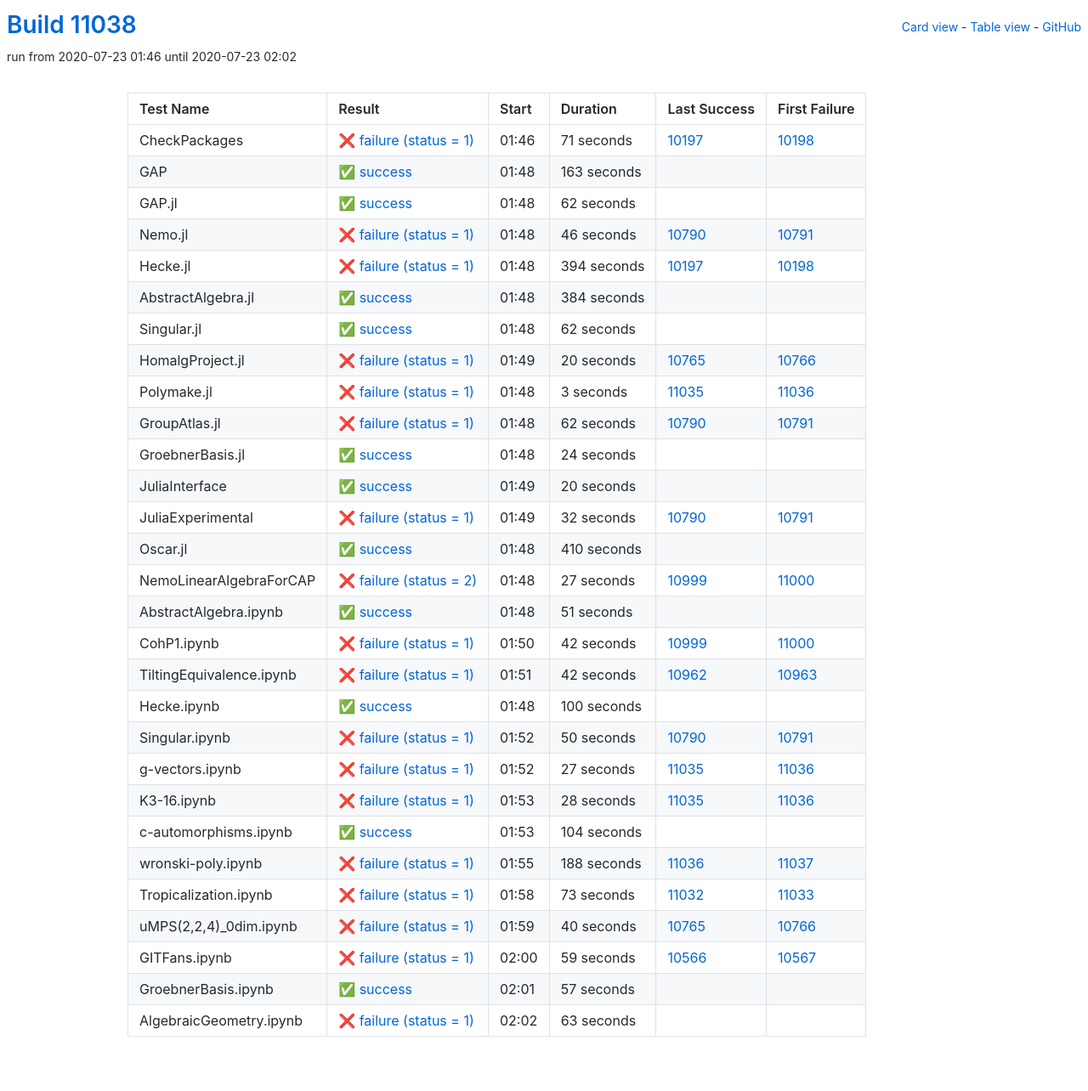
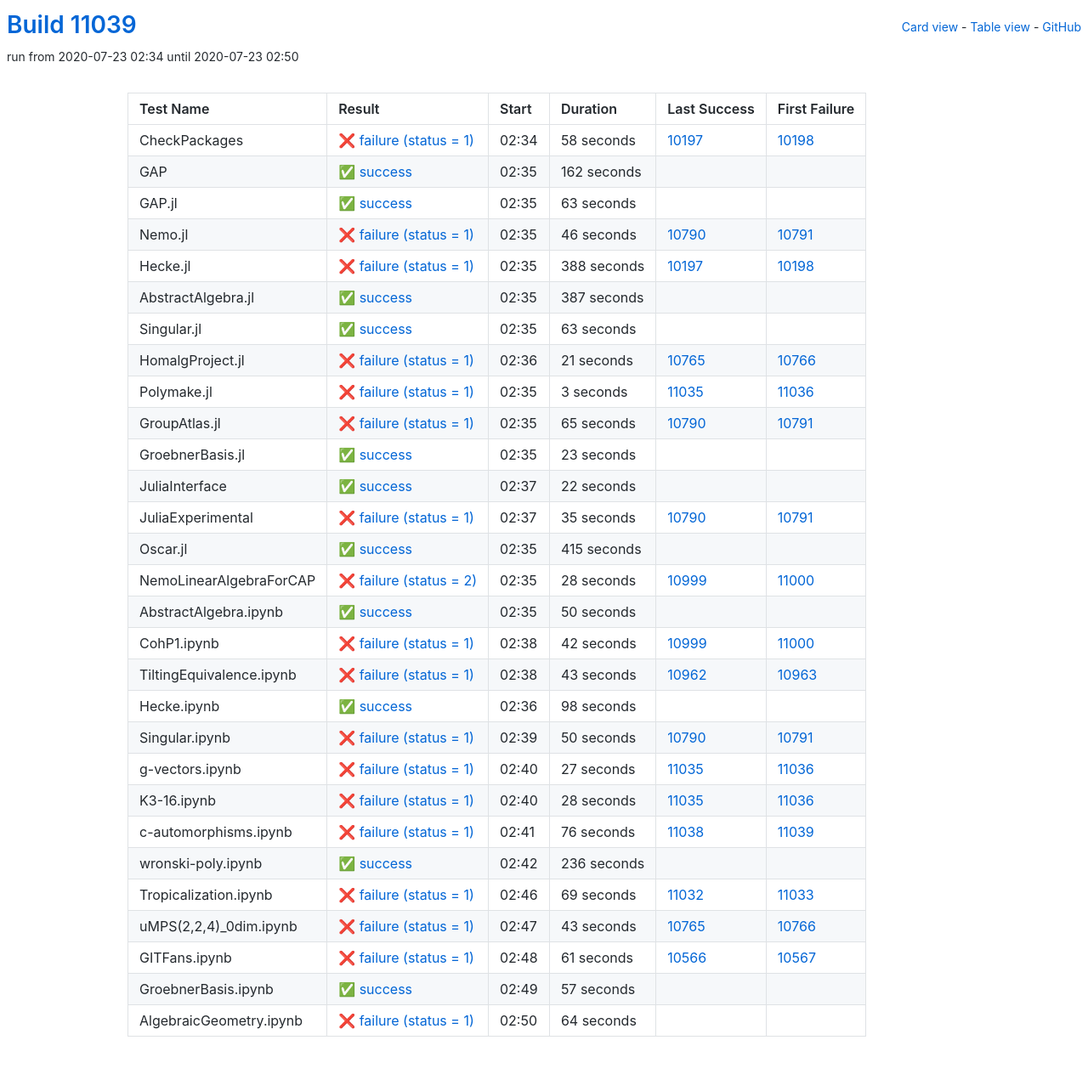
Before and after one commit to oscar-system/oscar-ci-status, a Jekyll site: the page built from table.html, in a window 1280 px wide. Shown: the whole page at 85% size. Built offline with Jekyll 4.4.1, drawn with Linux system fonts in a browser that asks for light colours.

Commit message:
Build #11039

```diff
--- a/_data/ci.yml
+++ b/_data/ci.yml
@@ -1,6 +1,6 @@
 ---
-build: 11038
-build_url: https://oscarci.mathematik.uni-kl.de/job/oscar/11038/
+build: 11039
+build_url: https://oscarci.mathematik.uni-kl.de/job/oscar/11039/
 job: oscar
 organization: oscar-system
 repo: oscar-ci-status
@@ -8,44 +8,44 @@
 tests:
 - name: CheckPackages
   id: checkpackages
-  log: https://oscarci.mathematik.uni-kl.de/job/oscar/11038/artifact/logs/build-11038/CheckPackages.log
-  start: 2020-07-23 01:46
+  log: https://oscarci.mathematik.uni-kl.de/job/oscar/11039/artifact/logs/build-11039/CheckPackages.log
+  start: 2020-07-23 02:34
   success: false
   exitcode: 1
   status: failure
-  duration: 71
+  duration: 58
   last_success: 10197
   last_success_url: https://oscarci.mathematik.uni-kl.de/job/oscar/10197/
   first_failure: 10198
   first_failure_url: https://oscarci.mathematik.uni-kl.de/job/oscar/10198/
 - name: GAP
   id: gap
-  log: https://oscarci.mathematik.uni-kl.de/job/oscar/11038/artifact/logs/build-11038/GAP.log
-  start: 2020-07-23 01:48
+  log: https://oscarci.mathematik.uni-kl.de/job/oscar/11039/artifact/logs/build-11039/GAP.log
+  start: 2020-07-23 02:35
   success: true
   exitcode: 0
   status: success
-  duration: 163
+  duration: 162
   last_success: false
   last_success_url:
   first_failure: false
   first_failure_url:
 - name: GAP.jl
   id: gap-jl
-  log: https://oscarci.mathematik.uni-kl.de/job/oscar/11038/artifact/logs/build-11038/GAP.jl.log
-  start: 2020-07-23 01:48
+  log: https://oscarci.mathematik.uni-kl.de/job/oscar/11039/artifact/logs/build-11039/GAP.jl.log
+  start: 2020-07-23 02:35
   success: true
   exitcode: 0
   status: success
-  duration: 62
+  duration: 63
   last_success: false
   last_success_url:
   first_failure: false
   first_failure_url:
 - name: Nemo.jl
   id: nemo-jl
-  log: https://oscarci.mathematik.uni-kl.de/job/oscar/11038/artifact/logs/build-11038/Nemo.jl.log
-  start: 2020-07-23 01:48
+  log: https://oscarci.mathematik.uni-kl.de/job/oscar/11039/artifact/logs/build-11039/Nemo.jl.log
+  start: 2020-07-23 02:35
   success: false
   exitcode: 1
   status: failure
@@ -56,56 +56,56 @@
   first_failure_url: https://oscarci.mathematik.uni-kl.de/job/oscar/10791/
 - name: Hecke.jl
   id: hecke-jl
-  log: https://oscarci.mathematik.uni-kl.de/job/oscar/11038/artifact/logs/build-11038/Hecke.jl.log
-  start: 2020-07-23 01:48
+  log: https://oscarci.mathematik.uni-kl.de/job/oscar/11039/artifact/logs/build-11039/Hecke.jl.log
+  start: 2020-07-23 02:35
   success: false
   exitcode: 1
   status: failure
-  duration: 394
+  duration: 388
   last_success: 10197
   last_success_url: https://oscarci.mathematik.uni-kl.de/job/oscar/10197/
   first_failure: 10198
   first_failure_url: https://oscarci.mathematik.uni-kl.de/job/oscar/10198/
 - name: AbstractAlgebra.jl
   id: abstractalgebra-jl
-  log: https://oscarci.mathematik.uni-kl.de/job/oscar/11038/artifact/logs/build-11038/AbstractAlgebra.jl.log
-  start: 2020-07-23 01:48
+  log: https://oscarci.mathematik.uni-kl.de/job/oscar/11039/artifact/logs/build-11039/AbstractAlgebra.jl.log
+  start: 2020-07-23 02:35
   success: true
   exitcode: 0
   status: success
-  duration: 384
+  duration: 387
   last_success: false
   last_success_url:
   first_failure: false
   first_failure_url:
 - name: Singular.jl
   id: singular-jl
-  log: https://oscarci.mathematik.uni-kl.de/job/oscar/11038/artifact/logs/build-11038/Singular.jl.log
-  start: 2020-07-23 01:48
+  log: https://oscarci.mathematik.uni-kl.de/job/oscar/11039/artifact/logs/build-11039/Singular.jl.log
+  start: 2020-07-23 02:35
   success: true
   exitcode: 0
   status: success
-  duration: 62
+  duration: 63
   last_success: false
   last_success_url:
   first_failure: false
   first_failure_url:
 - name: HomalgProject.jl
   id: homalgproject-jl
-  log: https://oscarci.mathematik.uni-kl.de/job/oscar/11038/artifact/logs/build-11038/HomalgProject.jl.log
-  start: 2020-07-23 01:49
+  log: https://oscarci.mathematik.uni-kl.de/job/oscar/11039/artifact/logs/build-11039/HomalgProject.jl.log
+  start: 2020-07-23 02:36
   success: false
   exitcode: 1
   status: failure
-  duration: 20
+  duration: 21
   last_success: 10765
   last_success_url: https://oscarci.mathematik.uni-kl.de/job/oscar/10765/
   first_failure: 10766
   first_failure_url: https://oscarci.mathematik.uni-kl.de/job/oscar/10766/
 - name: Polymake.jl
   id: polymake-jl
-  log: https://oscarci.mathematik.uni-kl.de/job/oscar/11038/artifact/logs/build-11038/Polymake.jl.log
-  start: 2020-07-23 01:48
+  log: https://oscarci.mathematik.uni-kl.de/job/oscar/11039/artifact/logs/build-11039/Polymake.jl.log
+  start: 2020-07-23 02:35
   success: false
   exitcode: 1
   status: failure
@@ -116,92 +116,92 @@
   first_failure_url: https://oscarci.mathematik.uni-kl.de/job/oscar/11036/
 - name: GroupAtlas.jl
   id: groupatlas-jl
-  log: https://oscarci.mathematik.uni-kl.de/job/oscar/11038/artifact/logs/build-11038/GroupAtlas.jl.log
-  start: 2020-07-23 01:48
+  log: https://oscarci.mathematik.uni-kl.de/job/oscar/11039/artifact/logs/build-11039/GroupAtlas.jl.log
+  start: 2020-07-23 02:35
   success: false
   exitcode: 1
   status: failure
-  duration: 62
+  duration: 65
   last_success: 10790
   last_success_url: https://oscarci.mathematik.uni-kl.de/job/oscar/10790/
   first_failure: 10791
   first_failure_url: https://oscarci.mathematik.uni-kl.de/job/oscar/10791/
 - name: GroebnerBasis.jl
   id: groebnerbasis-jl
-  log: https://oscarci.mathematik.uni-kl.de/job/oscar/11038/artifact/logs/build-11038/GroebnerBasis.jl.log
-  start: 2020-07-23 01:48
+  log: https://oscarci.mathematik.uni-kl.de/job/oscar/11039/artifact/logs/build-11039/GroebnerBasis.jl.log
+  start: 2020-07-23 02:35
   success: true
   exitcode: 0
   status: success
-  duration: 24
+  duration: 23
   last_success: false
   last_success_url:
   first_failure: false
   first_failure_url:
 - name: JuliaInterface
   id: juliainterface
-  log: https://oscarci.mathematik.uni-kl.de/job/oscar/11038/artifact/logs/build-11038/JuliaInterface.log
-  start: 2020-07-23 01:49
+  log: https://oscarci.mathematik.uni-kl.de/job/oscar/11039/artifact/logs/build-11039/JuliaInterface.log
+  start: 2020-07-23 02:37
   success: true
   exitcode: 0
   status: success
-  duration: 20
+  duration: 22
   last_success: false
   last_success_url:
   first_failure: false
   first_failure_url:
 - name: JuliaExperimental
   id: juliaexperimental
-  log: https://oscarci.mathematik.uni-kl.de/job/oscar/11038/artifact/logs/build-11038/JuliaExperimental.log
-  start: 2020-07-23 01:49
+  log: https://oscarci.mathematik.uni-kl.de/job/oscar/11039/artifact/logs/build-11039/JuliaExperimental.log
+  start: 2020-07-23 02:37
   success: false
   exitcode: 1
   status: failure
-  duration: 32
+  duration: 35
   last_success: 10790
   last_success_url: https://oscarci.mathematik.uni-kl.de/job/oscar/10790/
   first_failure: 10791
   first_failure_url: https://oscarci.mathematik.uni-kl.de/job/oscar/10791/
 - name: Oscar.jl
   id: oscar-jl
-  log: https://oscarci.mathematik.uni-kl.de/job/oscar/11038/artifact/logs/build-11038/Oscar.jl.log
-  start: 2020-07-23 01:48
+  log: https://oscarci.mathematik.uni-kl.de/job/oscar/11039/artifact/logs/build-11039/Oscar.jl.log
+  start: 2020-07-23 02:35
   success: true
   exitcode: 0
   status: success
-  duration: 410
+  duration: 415
   last_success: false
   last_success_url:
   first_failure: false
   first_failure_url:
 - name: NemoLinearAlgebraForCAP
   id: nemolinearalgebraforcap
-  log: https://oscarci.mathematik.uni-kl.de/job/oscar/11038/artifact/logs/build-11038/NemoLinearAlgebraForCAP.log
-  start: 2020-07-23 01:48
+  log: https://oscarci.mathematik.uni-kl.de/job/oscar/11039/artifact/logs/build-11039/NemoLinearAlgebraForCAP.log
+  start: 2020-07-23 02:35
   success: false
   exitcode: 2
   status: failure
-  duration: 27
+  duration: 28
   last_success: 10999
   last_success_url: https://oscarci.mathematik.uni-kl.de/job/oscar/10999/
   first_failure: 11000
   first_failure_url: https://oscarci.mathematik.uni-kl.de/job/oscar/11000/
 - name: AbstractAlgebra.ipynb
   id: abstractalgebra-ipynb
-  log: https://oscarci.mathematik.uni-kl.de/job/oscar/11038/artifact/logs/build-11038/AbstractAlgebra.ipynb.log
-  start: 2020-07-23 01:48
+  log: https://oscarci.mathematik.uni-kl.de/job/oscar/11039/artifact/logs/build-11039/AbstractAlgebra.ipynb.log
+  start: 2020-07-23 02:35
   success: true
   exitcode: 0
   status: success
-  duration: 51
+  duration: 50
   last_success: false
   last_success_url:
   first_failure: false
   first_failure_url:
 - name: CohP1.ipynb
   id: cohp1-ipynb
-  log: https://oscarci.mathematik.uni-kl.de/job/oscar/11038/artifact/logs/build-11038/CohP1.ipynb.log
-  start: 2020-07-23 01:50
+  log: https://oscarci.mathematik.uni-kl.de/job/oscar/11039/artifact/logs/build-11039/CohP1.ipynb.log
+  start: 2020-07-23 02:38
   success: false
   exitcode: 1
   status: failure
@@ -212,32 +212,32 @@
   first_failure_url: https://oscarci.mathematik.uni-kl.de/job/oscar/11000/
 - name: TiltingEquivalence.ipynb
   id: tiltingequivalence-ipynb
-  log: https://oscarci.mathematik.uni-kl.de/job/oscar/11038/artifact/logs/build-11038/TiltingEquivalence.ipynb.log
-  start: 2020-07-23 01:51
+  log: https://oscarci.mathematik.uni-kl.de/job/oscar/11039/artifact/logs/build-11039/TiltingEquivalence.ipynb.log
+  start: 2020-07-23 02:38
   success: false
   exitcode: 1
   status: failure
-  duration: 42
+  duration: 43
   last_success: 10962
   last_success_url: https://oscarci.mathematik.uni-kl.de/job/oscar/10962/
   first_failure: 10963
   first_failure_url: https://oscarci.mathematik.uni-kl.de/job/oscar/10963/
 - name: Hecke.ipynb
   id: hecke-ipynb
-  log: https://oscarci.mathematik.uni-kl.de/job/oscar/11038/artifact/logs/build-11038/Hecke.ipynb.log
-  start: 2020-07-23 01:48
+  log: https://oscarci.mathematik.uni-kl.de/job/oscar/11039/artifact/logs/build-11039/Hecke.ipynb.log
+  start: 2020-07-23 02:36
   success: true
   exitcode: 0
   status: success
-  duration: 100
+  duration: 98
   last_success: false
   last_success_url:
   first_failure: false
   first_failure_url:
 - name: Singular.ipynb
   id: singular-ipynb
-  log: https://oscarci.mathematik.uni-kl.de/job/oscar/11038/artifact/logs/build-11038/Singular.ipynb.log
-  start: 2020-07-23 01:52
+  log: https://oscarci.mathematik.uni-kl.de/job/oscar/11039/artifact/logs/build-11039/Singular.ipynb.log
+  start: 2020-07-23 02:39
   success: false
   exitcode: 1
   status: failure
@@ -248,8 +248,8 @@
   first_failure_url: https://oscarci.mathematik.uni-kl.de/job/oscar/10791/
 - name: g-vectors.ipynb
   id: g-vectors-ipynb
-  log: https://oscarci.mathematik.uni-kl.de/job/oscar/11038/artifact/logs/build-11038/g-vectors.ipynb.log
-  start: 2020-07-23 01:52
+  log: https://oscarci.mathematik.uni-kl.de/job/oscar/11039/artifact/logs/build-11039/g-vectors.ipynb.log
+  start: 2020-07-23 02:40
   success: false
   exitcode: 1
   status: failure
@@ -260,8 +260,8 @@
   first_failure_url: https://oscarci.mathematik.uni-kl.de/job/oscar/11036/
 - name: K3-16.ipynb
   id: k3-16-ipynb
-  log: https://oscarci.mathematik.uni-kl.de/job/oscar/11038/artifact/logs/build-11038/K3-16.ipynb.log
-  start: 2020-07-23 01:53
+  log: https://oscarci.mathematik.uni-kl.de/job/oscar/11039/artifact/logs/build-11039/K3-16.ipynb.log
+  start: 2020-07-23 02:40
   success: false
   exitcode: 1
   status: failure
@@ -272,68 +272,68 @@
   first_failure_url: https://oscarci.mathematik.uni-kl.de/job/oscar/11036/
 - name: c-automorphisms.ipynb
   id: c-automorphisms-ipynb
-  log: https://oscarci.mathematik.uni-kl.de/job/oscar/11038/artifact/logs/build-11038/c-automorphisms.ipynb.log
-  start: 2020-07-23 01:53
+  log: https://oscarci.mathematik.uni-kl.de/job/oscar/11039/artifact/logs/build-11039/c-automorphisms.ipynb.log
+  start: 2020-07-23 02:41
+  success: false
+  exitcode: 1
+  status: failure
+  duration: 76
+  last_success: 11038
+  last_success_url: https://oscarci.mathematik.uni-kl.de/job/oscar/11038/
+  first_failure: 11039
+  first_failure_url: https://oscarci.mathematik.uni-kl.de/job/oscar/11039/
+- name: wronski-poly.ipynb
+  id: wronski-poly-ipynb
+  log: https://oscarci.mathematik.uni-kl.de/job/oscar/11039/artifact/logs/build-11039/wronski-poly.ipynb.log
+  start: 2020-07-23 02:42
   success: true
   exitcode: 0
   status: success
-  duration: 104
+  duration: 236
   last_success: false
   last_success_url:
   first_failure: false
   first_failure_url:
-- name: wronski-poly.ipynb
-  id: wronski-poly-ipynb
-  log: https://oscarci.mathematik.uni-kl.de/job/oscar/11038/artifact/logs/build-11038/wronski-poly.ipynb.log
-  start: 2020-07-23 01:55
+- name: Tropicalization.ipynb
+  id: tropicalization-ipynb
+  log: https://oscarci.mathematik.uni-kl.de/job/oscar/11039/artifact/logs/build-11039/Tropicalization.ipynb.log
+  start: 2020-07-23 02:46
   success: false
   exitcode: 1
   status: failure
-  duration: 188
-  last_success: 11036
-  last_success_url: https://oscarci.mathematik.uni-kl.de/job/oscar/11036/
-  first_failure: 11037
-  first_failure_url: https://oscarci.mathematik.uni-kl.de/job/oscar/11037/
-- name: Tropicalization.ipynb
-  id: tropicalization-ipynb
-  log: https://oscarci.mathematik.uni-kl.de/job/oscar/11038/artifact/logs/build-11038/Tropicalization.ipynb.log
-  start: 2020-07-23 01:58
-  success: false
-  exitcode: 1
-  status: failure
-  duration: 73
+  duration: 69
   last_success: 11032
   last_success_url: https://oscarci.mathematik.uni-kl.de/job/oscar/11032/
   first_failure: 11033
   first_failure_url: https://oscarci.mathematik.uni-kl.de/job/oscar/11033/
 - name: uMPS(2,2,4)_0dim.ipynb
   id: umps-2-2-4-0dim-ipynb
-  log: https://oscarci.mathematik.uni-kl.de/job/oscar/11038/artifact/logs/build-11038/uMPS-2-2-4-_0dim.ipynb.log
-  start: 2020-07-23 01:59
+  log: https://oscarci.mathematik.uni-kl.de/job/oscar/11039/artifact/logs/build-11039/uMPS-2-2-4-_0dim.ipynb.log
+  start: 2020-07-23 02:47
   success: false
   exitcode: 1
   status: failure
-  duration: 40
+  duration: 43
   last_success: 10765
   last_success_url: https://oscarci.mathematik.uni-kl.de/job/oscar/10765/
   first_failure: 10766
   first_failure_url: https://oscarci.mathematik.uni-kl.de/job/oscar/10766/
 - name: GITFans.ipynb
   id: gitfans-ipynb
-  log: https://oscarci.mathematik.uni-kl.de/job/oscar/11038/artifact/logs/build-11038/GITFans.ipynb.log
-  start: 2020-07-23 02:00
+  log: https://oscarci.mathematik.uni-kl.de/job/oscar/11039/artifact/logs/build-11039/GITFans.ipynb.log
+  start: 2020-07-23 02:48
   success: false
   exitcode: 1
   status: failure
-  duration: 59
+  duration: 61
   last_success: 10566
   last_success_url: https://oscarci.mathematik.uni-kl.de/job/oscar/10566/
   first_failure: 10567
   first_failure_url: https://oscarci.mathematik.uni-kl.de/job/oscar/10567/
 - name: GroebnerBasis.ipynb
   id: groebnerbasis-ipynb
-  log: https://oscarci.mathematik.uni-kl.de/job/oscar/11038/artifact/logs/build-11038/GroebnerBasis.ipynb.log
-  start: 2020-07-23 02:01
+  log: https://oscarci.mathematik.uni-kl.de/job/oscar/11039/artifact/logs/build-11039/GroebnerBasis.ipynb.log
+  start: 2020-07-23 02:49
   success: true
   exitcode: 0
   status: success
@@ -344,12 +344,12 @@
   first_failure_url:
 - name: AlgebraicGeometry.ipynb
   id: algebraicgeometry-ipynb
-  log: https://oscarci.mathematik.uni-kl.de/job/oscar/11038/artifact/logs/build-11038/AlgebraicGeometry.ipynb.log
-  start: 2020-07-23 02:02
+  log: https://oscarci.mathematik.uni-kl.de/job/oscar/11039/artifact/logs/build-11039/AlgebraicGeometry.ipynb.log
+  start: 2020-07-23 02:50
   success: false
   exitcode: 1
   status: failure
-  duration: 63
+  duration: 64
   last_success: false
   last_success_url:
   first_failure: false
```
Also changed, not shown: README.md.
